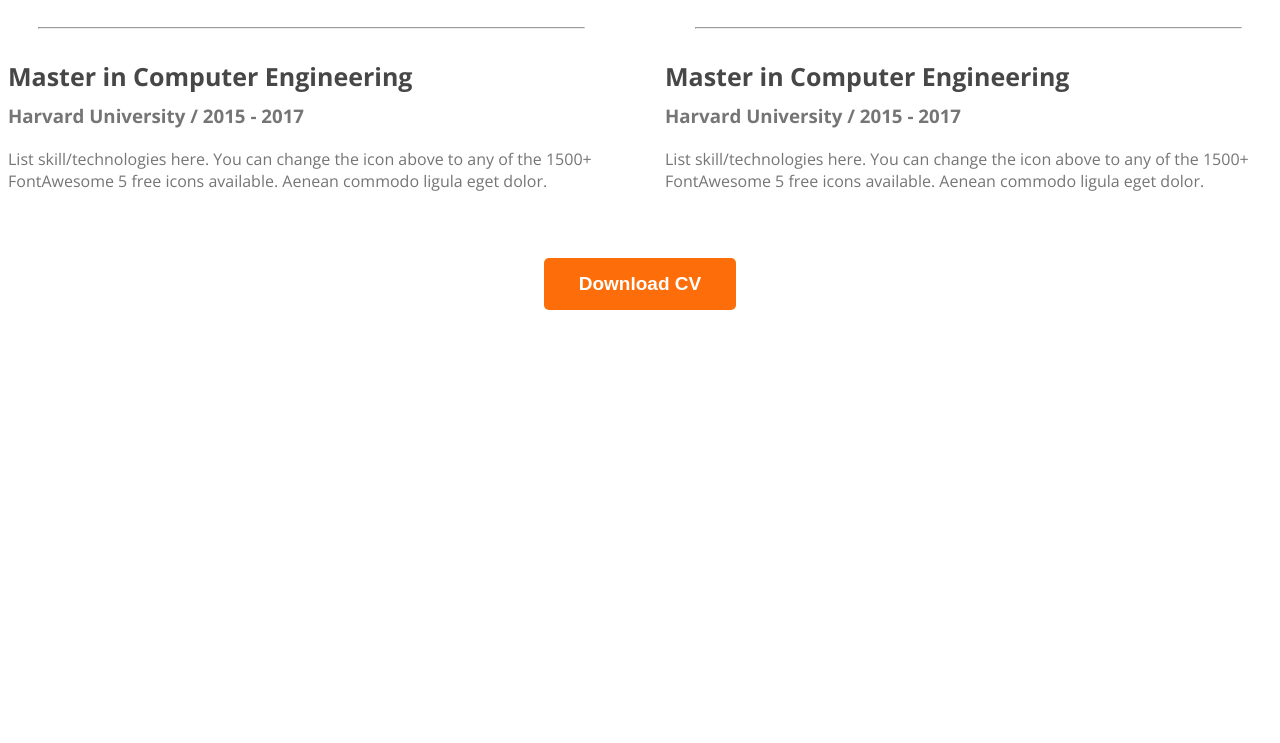
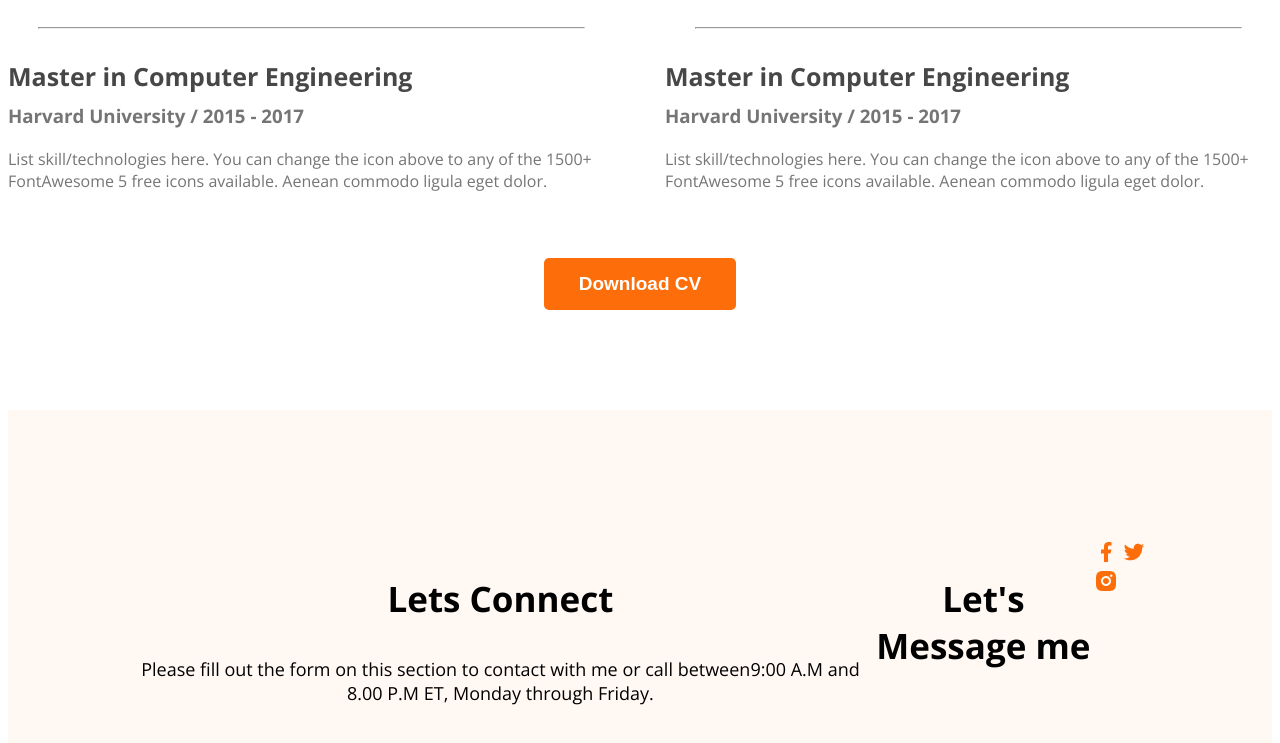
Before and after one commit to jafar-iqbal/developer-portfolio, a plain HTML site: page index.html in a window 1280 px wide. Shown: the part 2684-3427 px from the top of the page. Before the commit the page ends 3002 px from the top, so only its background shows below. Drawn offline with nearby package versions, Linux system fonts and the light colour scheme.

Commit message:
added footer

```diff
--- a/index.html
+++ b/index.html
@@ -160,7 +160,19 @@
         </section>
     </main>
     <footer>
+        <div class="footer-column">
+            <h3 class="section-title">Lets Connect</h3>
+            <p class="section-description">Please fill out the form on this section to contact with me or call between9:00 A.M and 8.00 P.M ET, Monday through Friday.<p>
+        </div>
 
+        <div class="footer">
+            <h3 class="section-title">Let's Message me</h3>
+        </div>
+        <div class="social-links">
+            <a href=""><img src="images/icons/facebook.png" alt=""></a>
+            <a href=""><img src="images/icons/twitter.png" alt=""></a>
+            <a href=""><img src="images/icons/insta.png" alt=""></a>
+        </div>
     </footer>
 </body>
 
--- a/styles/portfolio.css
+++ b/styles/portfolio.css
@@ -211,3 +211,9 @@ main section {
     text-align: center;
     margin-top: 50px;
 }
+footer{
+    display: flex;
+    background: #fff8f3;
+    margin-top: 100px;
+    padding: 130px 120px;
+}
```
